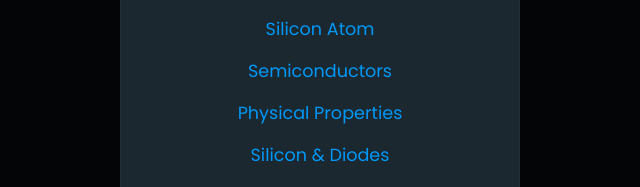
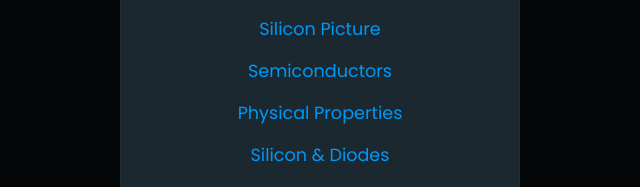
Before and after one commit to pepeworm/science-project, a plain HTML site: page index.html in a window 1280 px wide. Both pictures are taken after a click on the link "Credits". Shown: the part 1414-1601 px from the top of the page, 320-960 px from the left. Drawn offline with Linux system fonts and the light colour scheme.

```diff
--- a/index.html
+++ b/index.html
@@ -107,9 +107,9 @@
                 <div class="modal-body">
                     <ul>
                         <li>
-                            <a href="https://www.popsci.com/technology/article/2012-05/meet-silicene-single-atom-thick-sheets-silicon-could-supersede-graphene/"
+                            <a href="https://thequantuminsider.com/2022/03/19/4-quantum-computing-companies-working-with-silicon-technology/"
                                 target="_blank">
-                                Silicon Atom
+                                Silicon Picture
                             </a>
                         </li>
                         <li>
```
Also changed, not shown: imgs/silicon.png (deleted).
